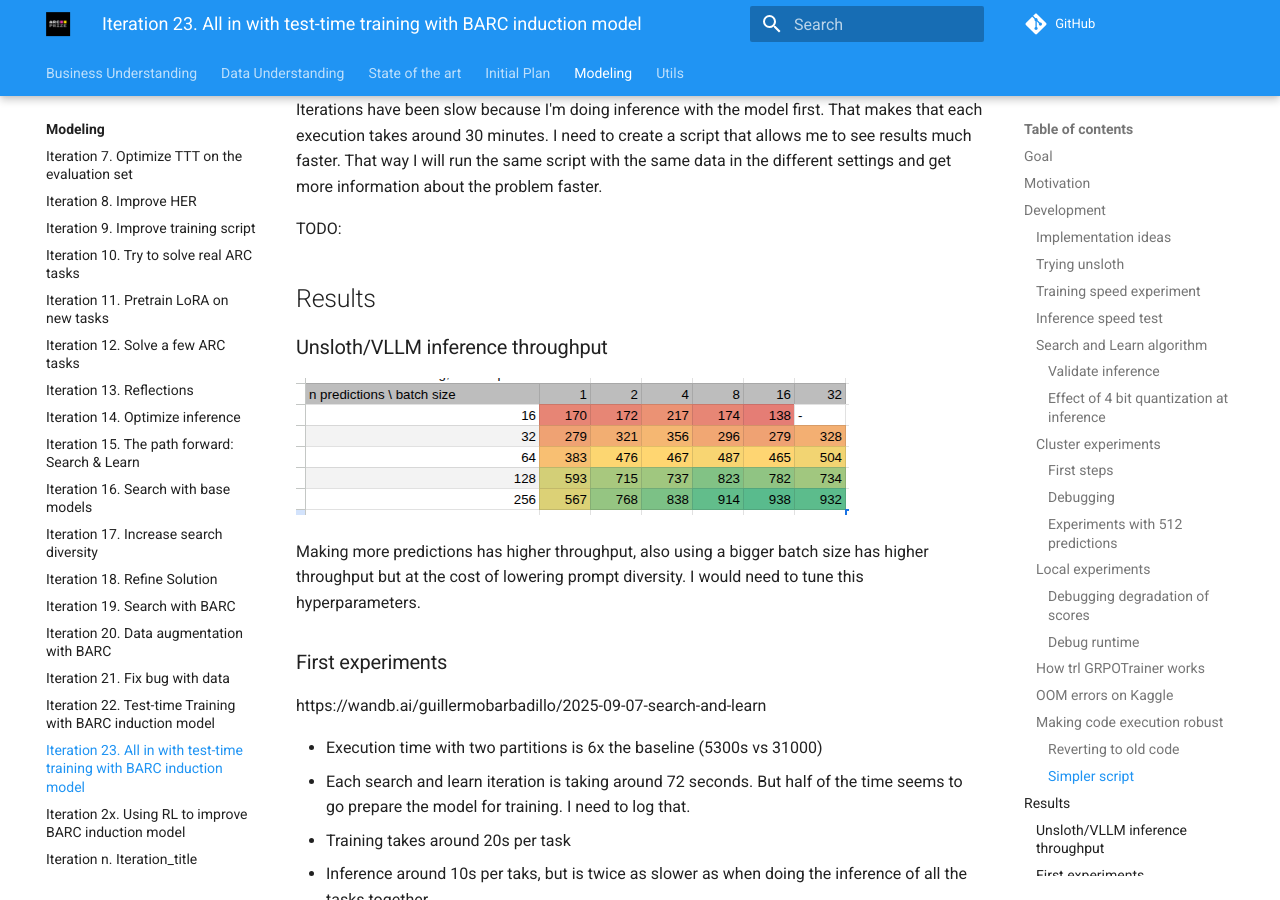
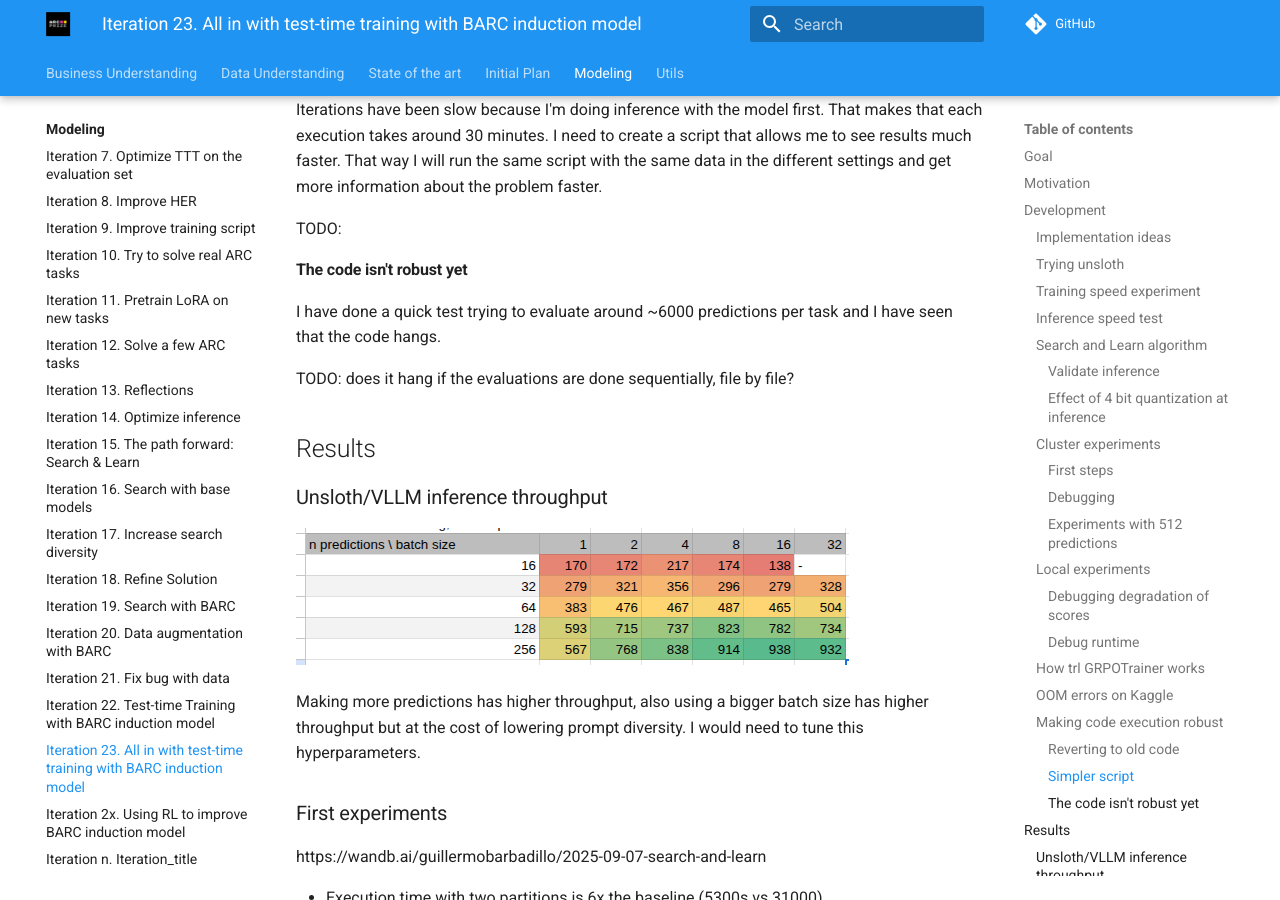
Before and after one commit to ironbar/arc25, an MkDocs documentation site: the page built from docs/modeling/Iteration_23_ttt_BARC_v2.md, in a window 1280 px wide and 900 px high, scrolled down 8545 px. Built offline with MkDocs 1.6.1 and Material for MkDocs 9.7.7, drawn with Linux system fonts in a browser that asks for light colours; comment, search, counter and statistics services are not loaded.

Commit message:
updated documentation

```diff
--- a/docs/modeling/Iteration_23_ttt_BARC_v2.md
+++ b/docs/modeling/Iteration_23_ttt_BARC_v2.md
@@ -393,6 +393,13 @@ about the problem faster.
 
 TODO:
 
+#### The code isn't robust yet
+
+I have done a quick test trying to evaluate around ~6000 predictions per task and I have seen that
+the code hangs.
+
+TODO: does it hang if the evaluations are done sequentially, file by file?
+
 ## Results
 
 ### Unsloth/VLLM inference throughput
```
